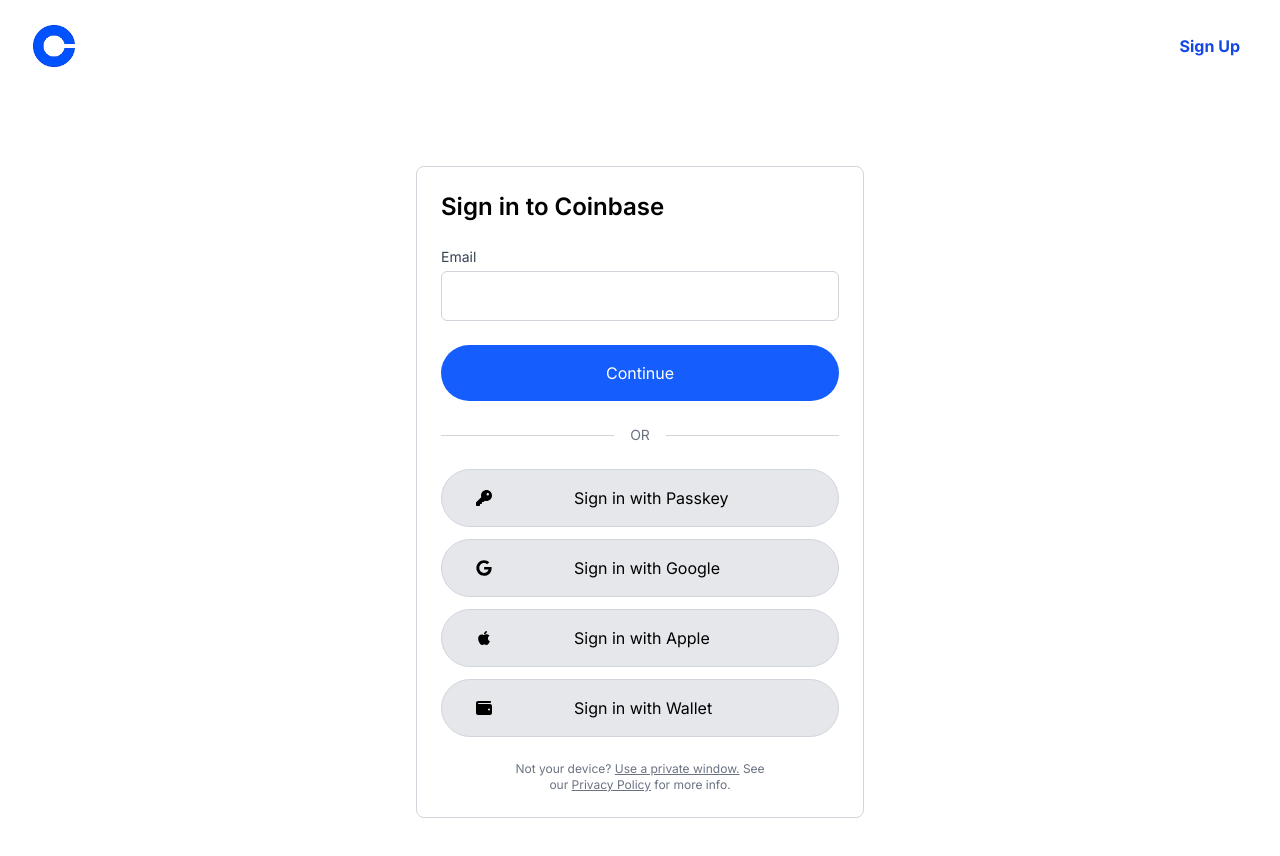
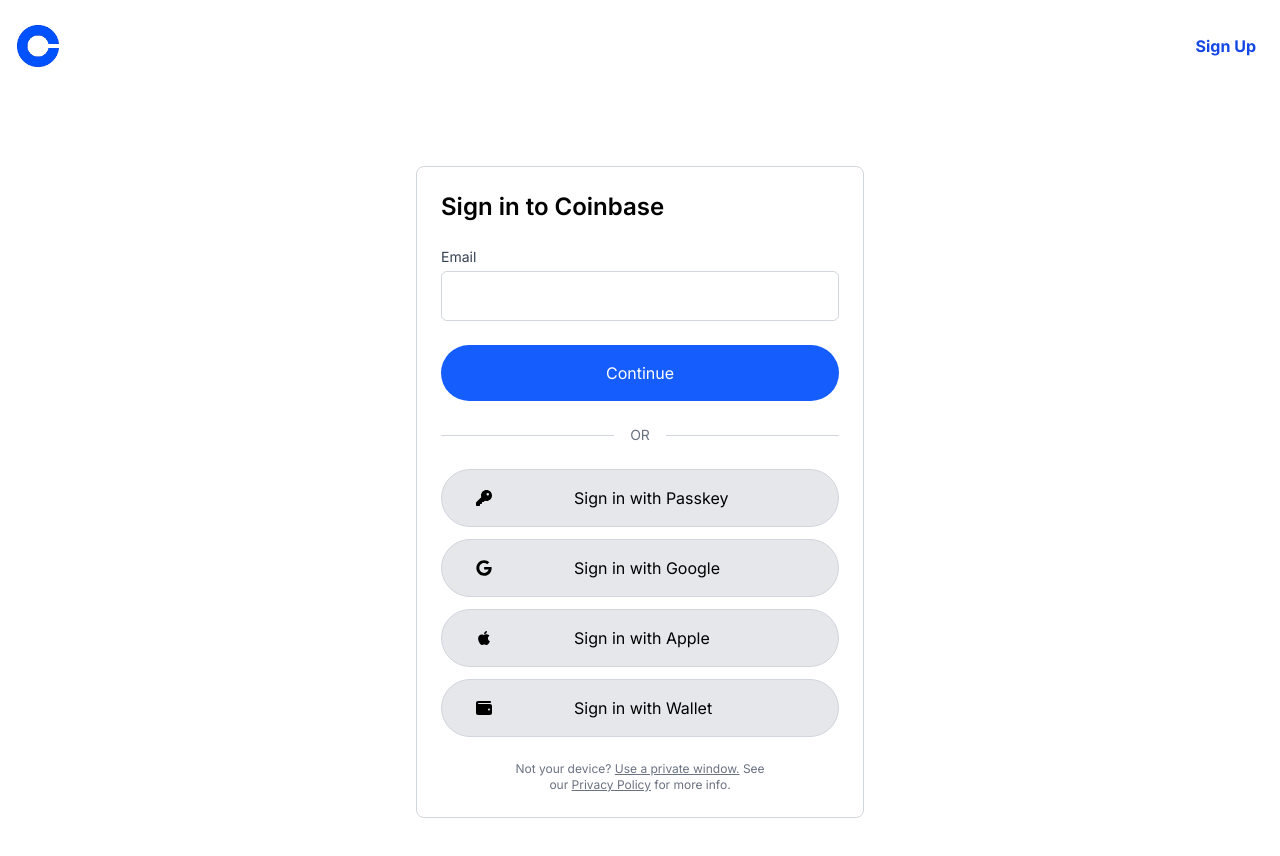
Before and after one commit to Maxzi3/coinbase_clone, a Vue app: page /login in a window 1280 px wide. Shown: the top 856 px of the page. Built offline with nearby package versions, Linux system fonts and the light colour scheme.

Commit message:
`Refactor CSS classes and styles in BaseButton, Navbar, and home components`

```diff
--- a/src/components/BaseButton.vue
+++ b/src/components/BaseButton.vue
@@ -3,7 +3,7 @@
       class="w-full flex items-center justify-center gap-2 p-4 rounded-full font-medium transition duration-200"
       :class="[
         variant === 'primary' ? 'bg-blue-600 text-white hover:bg-blue-700' :
-        variant === 'outline' ? 'border border-gray-300 dark:bg-gray-600 bg-gray-200 dark:text-white text-black hover:bg-gray-300 dark:hover:bg-gray-600 font-bold flex justify-start gap-10 lg:gap-20 ' : '',
+        variant === 'outline' ? 'border border-gray-300 dark:bg-gray-800 bg-gray-200 dark:text-white text-black hover:bg-gray-300 dark:hover:bg-gray-600 font-bold flex justify-start gap-10 lg:gap-20 ' : '',
       ]"
       v-bind="$attrs"
     >
--- a/src/components/BaseInput.vue
+++ b/src/components/BaseInput.vue
@@ -6,7 +6,7 @@
       :value="modelValue"
       @input="$emit('update:modelValue', ($event.target as HTMLInputElement).value)"
       v-bind="$attrs"
-      class="px-4 py-3 border border-gray-300 text-black dark:text-white rounded-md focus:outline-none focus:ring-2 focus:ring-blue-500"
+      class="px-4 py-3 border border-gray-300 text-black dark:text-white rounded-md focus:outline-none focus:border-none focus:ring-1 focus:ring-blue-500"
     />
   </div>
 </template>
--- a/src/components/Navbar.vue
+++ b/src/components/Navbar.vue
@@ -1,5 +1,5 @@
 <template>
-    <header class="w-full flex items-center justify-between px-6 py-4 sticky top-0 bg-white dark:bg-black">
+    <header class="w-full flex items-center justify-between px-2  py-4 sticky top-0 bg-white dark:bg-black">
       <div class="flex items-center space-x-2">
         <router-link to="/">
         <img :src ='Logo' alt="Coinbase Logo" class="w-15 h-15" />
--- a/src/pages/home.vue
+++ b/src/pages/home.vue
@@ -1,3 +1,3 @@
 <template>
-  <h1 class="text-center font-bold text-xl bg-white dark:bg-black dark:text-white text-black min-h-screen">DashBoard</h1>
+  <h1 class="text-center font-bold text-xl bg-white dark:bg-black dark:text-white text-black h-screen">DashBoard</h1>
   </template>
```
